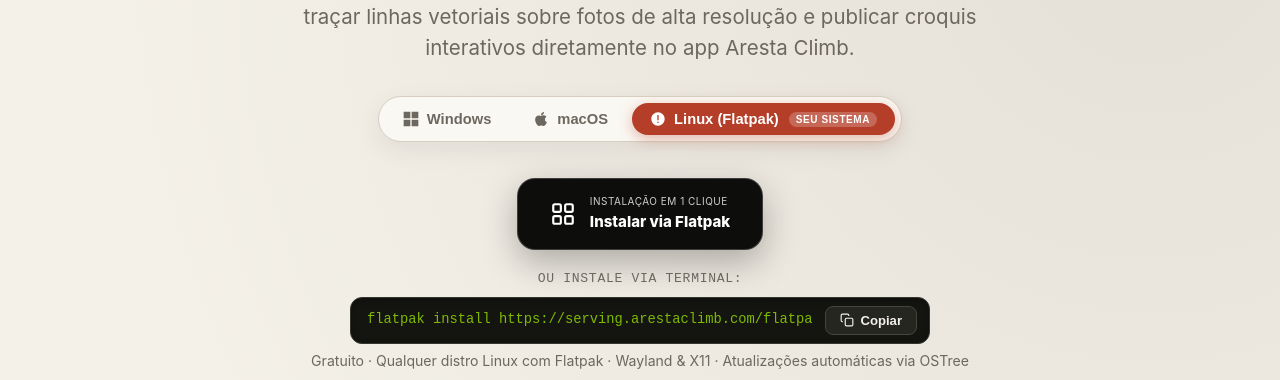
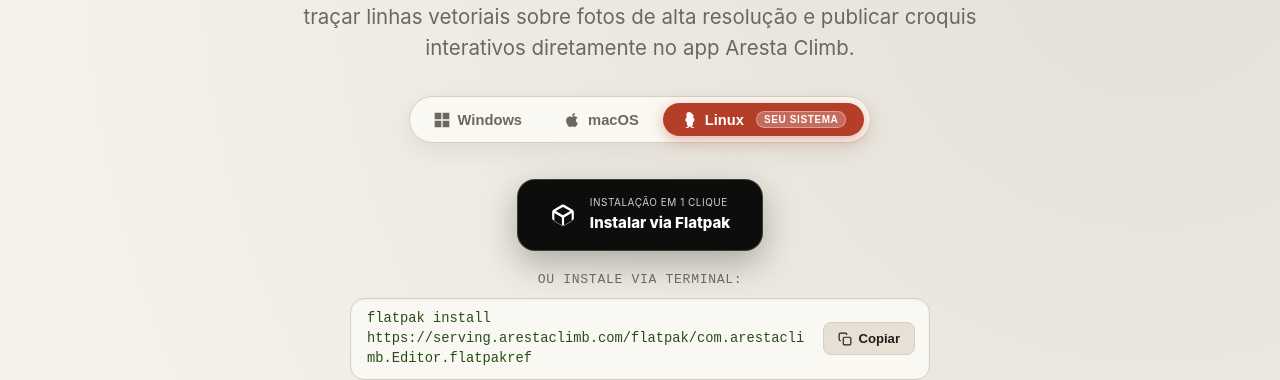
Before and after one commit to aresta-climb/arestaclimb.com, a website built with Vite: page editor.html in a window 1280 px wide. Shown: the part 439-819 px from the top of the page. Built offline with nearby package versions, Linux system fonts and the light colour scheme.

Commit message:
Melhorias na página do editor.

```diff
--- a/editor.html
+++ b/editor.html
@@ -63,8 +63,8 @@
               <span class="tab-badge-recomended" style="display: none;">Seu sistema</span>
             </button>
             <button role="tab" id="tab-btn-linux" aria-controls="panel-linux" aria-selected="false" class="platform-tab-btn" data-platform="linux" tabindex="-1">
-              <svg viewBox="0 0 24 24" width="16" height="16" fill="currentColor" aria-hidden="true"><path d="M12 2C6.48 2 2 6.48 2 12s4.48 10 10 10 10-4.48 10-10S17.52 2 12 2zm-1 14h2v2h-2zm0-10h2v8h-2z"/></svg>
-              <span>Linux (Flatpak)</span>
+              <svg viewBox="0 0 24 24" width="16" height="16" fill="currentColor" aria-hidden="true"><path d="M12.001 0c-3.136 0-4.004 2.457-4.004 4.887 0 1.09.28 2.502.668 3.518C7.457 9.172 6.55 10.5 6.55 12.001c0 1.488.946 2.768 2.274 3.325-.094.49-.148 1.008-.148 1.545 0 1.83.673 3.535 1.802 4.862-.355.334-.73.64-1.137.915-.99.667-2.31 1.085-3.69 1.353v.002a.49.49 0 0 0-.4.484v.004c0 .274.225.498.5.498 1.868 0 3.633-.51 5.093-1.42 1.084-.677 1.956-1.576 2.55-2.613.593 1.037 1.465 1.936 2.55 2.613 1.46.91 3.224 1.42 5.092 1.42.275 0 .5-.224.5-.498v-.004a.49.49 0 0 0-.4-.484c-1.38-.268-2.7-.686-3.69-1.353-.408-.275-.782-.58-1.138-.915 1.13-1.327 1.802-3.032 1.802-4.862 0-.537-.054-1.055-.148-1.545 1.328-.557 2.274-1.837 2.274-3.325 0-1.502-.907-2.83-2.115-3.596.388-1.016.668-2.428.668-3.518C16.005 2.457 15.137 0 12.001 0z"/></svg>
+              <span>Linux</span>
               <span class="tab-badge-recomended" style="display: none;">Seu sistema</span>
             </button>
           </div>
@@ -103,7 +103,7 @@
           <div role="tabpanel" id="panel-linux" aria-labelledby="tab-btn-linux" class="platform-tab-panel" hidden>
             <div class="linux-actions-group">
               <a href="https://serving.arestaclimb.com/flatpak/com.arestaclimb.Editor.flatpakref" download id="download-btn-linux" class="store-badge-linux" aria-label="Instalar via Flatpak" data-umami-event="download-editor" data-umami-event-plataforma="linux">
-                <svg viewBox="0 0 24 24" width="26" height="26" style="flex-shrink: 0;" fill="none" stroke="currentColor" stroke-width="2"><rect x="3" y="3" width="7" height="7" rx="1.5"/><rect x="14" y="3" width="7" height="7" rx="1.5"/><rect x="14" y="14" width="7" height="7" rx="1.5"/><rect x="3" y="14" width="7" height="7" rx="1.5"/></svg>
+                <svg viewBox="0 0 24 24" width="26" height="26" style="flex-shrink: 0;" fill="currentColor" aria-hidden="true"><path d="M12 2.25a2.247 2.247 0 0 0-1.125.303L3.125 7.05A2.25 2.25 0 0 0 2 9v6a2.25 2.25 0 0 0 1.125 1.95l7.75 4.5a2.25 2.25 0 0 0 2.25 0l7.75-4.5A2.25 2.25 0 0 0 22 15V9a2.25 2.25 0 0 0-1.125-1.95l-7.75-4.497A2.247 2.247 0 0 0 12 2.25zm0 2.305 6.643 3.856L12 12.268 5.357 8.411 12 4.555zM4 10.144l7 4.057v7.712l-7-4.057v-7.712zm16 0v7.712l-7 4.057v-7.712l7-4.057z"/></svg>
                 <span class="store-badge-text" style="text-align: left;">
                   <small style="font-size: 10px; text-transform: uppercase; letter-spacing: 0.05em; opacity: 0.8; display: block;">Instalação em 1 clique</small>
                   <strong style="font-size: 15px; font-weight: 800;">Instalar via Flatpak</strong>
--- a/src/editor.css
+++ b/src/editor.css
@@ -297,10 +297,18 @@ a {
   letter-spacing: 0.06em;
   padding: 2px 7px;
   border-radius: 10px;
-  background: rgba(255, 255, 255, 0.22);
+  background: color-mix(in srgb, var(--accent) 14%, transparent);
+  color: var(--accent);
+  border: 1px solid color-mix(in srgb, var(--accent) 28%, transparent);
+  font-weight: 700;
+  margin-left: 4px;
+  transition: all 0.2s ease;
+}
+
+.platform-tab-btn.active .tab-badge-recomended {
+  background: rgba(255, 255, 255, 0.24);
   color: #ffffff;
-  font-weight: 700;
-  margin-left: 2px;
+  border-color: rgba(255, 255, 255, 0.35);
 }
 
 .platform-tab-panel {
@@ -371,31 +379,47 @@ a {
   display: flex;
   align-items: center;
   justify-content: space-between;
-  gap: 12px;
+  gap: 14px;
+  background: var(--surface);
+  border: 1px solid var(--line);
+  border-radius: 14px;
+  padding: 10px 14px 10px 16px;
+  box-shadow: inset 0 1px 3px rgba(0, 0, 0, 0.05);
+  transition: background 0.2s ease, border-color 0.2s ease, box-shadow 0.2s ease;
+}
+
+html[data-theme="dark"] .terminal-command-box {
   background: #141511;
-  border: 1px solid #35362e;
-  border-radius: 12px;
-  padding: 8px 12px 8px 16px;
+  border-color: #35362e;
   box-shadow: inset 0 2px 6px rgba(0, 0, 0, 0.3);
 }
 
 .terminal-command-box code {
   font-family: "Roboto Mono", monospace;
   font-size: 0.86rem;
+  line-height: 1.45;
+  color: #274c1a;
+  white-space: normal;
+  word-break: normal;
+  overflow-wrap: anywhere;
+  text-align: left;
+  flex: 1;
+}
+
+html[data-theme="dark"] .terminal-command-box code {
   color: #7fba00;
-  overflow-x: auto;
-  white-space: nowrap;
 }
 
 .btn-copy-cmd {
   display: inline-flex;
   align-items: center;
+  align-self: center;
   gap: 6px;
-  padding: 6px 14px;
+  padding: 8px 14px;
   border-radius: 8px;
-  background: #252620;
-  border: 1px solid #44453c;
-  color: #f3f0e8;
+  background: var(--surface-2);
+  border: 1px solid var(--line);
+  color: var(--text);
   font-size: 0.82rem;
   font-weight: 700;
   cursor: pointer;
@@ -404,12 +428,30 @@ a {
 }
 
 .btn-copy-cmd:hover {
+  background: var(--line);
+  border-color: var(--accent);
+  color: var(--accent);
+}
+
+html[data-theme="dark"] .btn-copy-cmd {
+  background: #252620;
+  border-color: #44453c;
+  color: #f3f0e8;
+}
+
+html[data-theme="dark"] .btn-copy-cmd:hover {
   background: #35362e;
   border-color: var(--accent);
   color: #ffffff;
 }
 
 .btn-copy-cmd.copied {
+  background: color-mix(in srgb, var(--sage-deep) 18%, var(--surface));
+  border-color: var(--sage-deep);
+  color: var(--sage-deep);
+}
+
+html[data-theme="dark"] .btn-copy-cmd.copied {
   background: #1e3a1e;
   border-color: #4caf50;
   color: #a5d6a7;
```
Also changed, not shown: src/editor.test.js (+1 -1 lines), src/verificacaoFlathub.test.js (added, +25 -0 lines), public/.well-known/org.flathub.VerifiedApps.txt (added), 1 other file.
